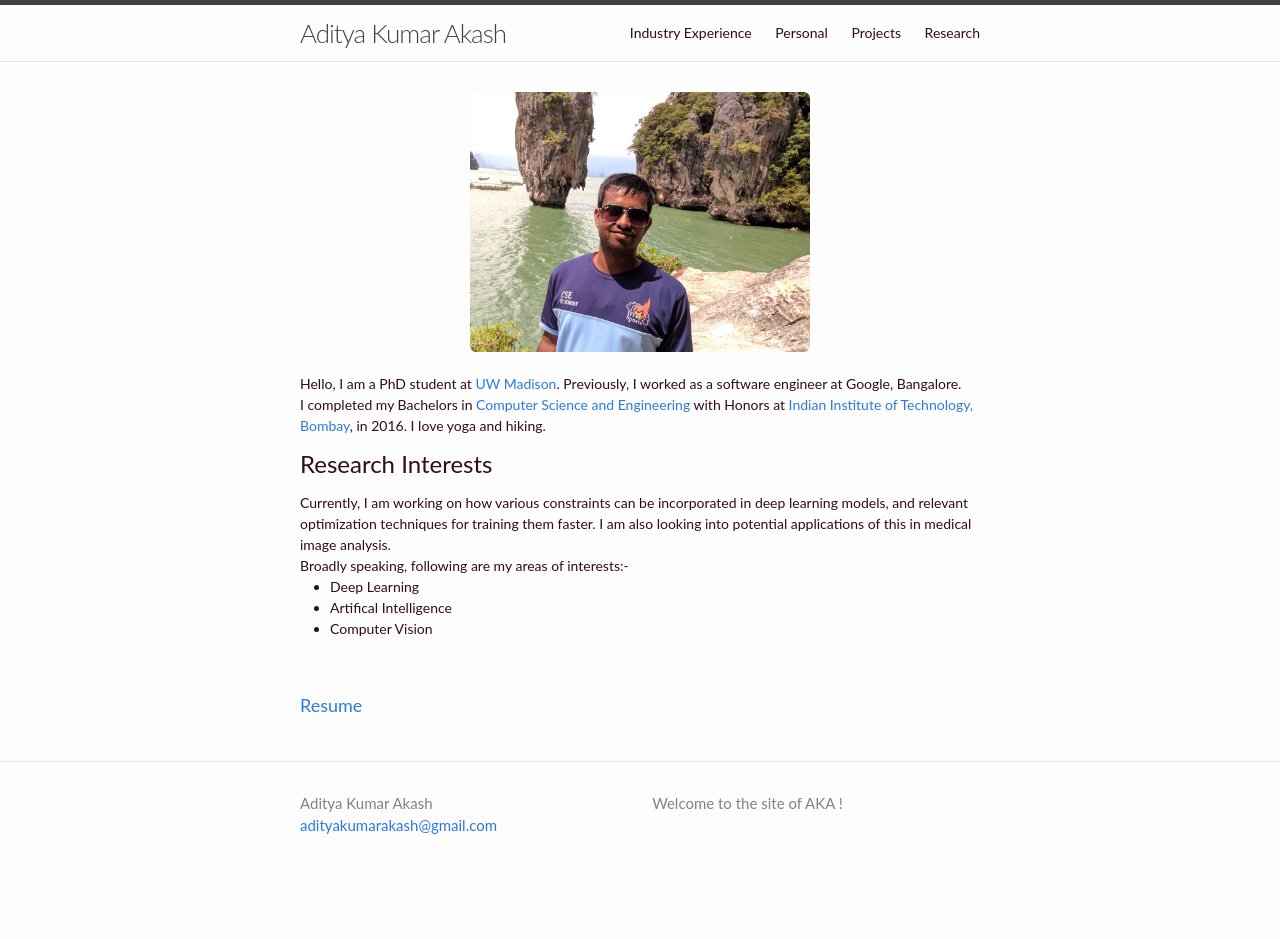
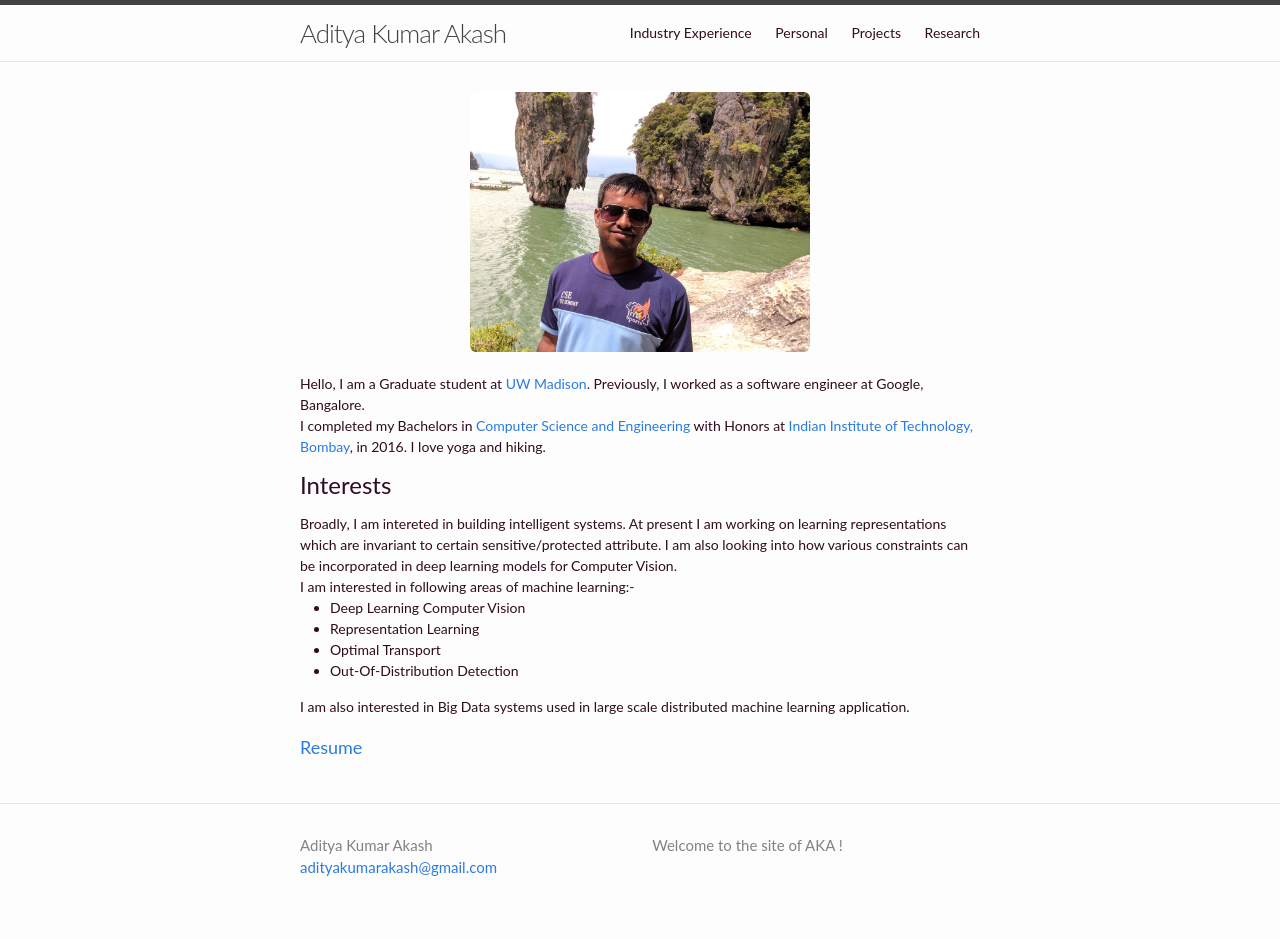
Before and after one commit to adityakumarakash/adityakumarakash.github.io, a Jekyll site: the page built from index.html, in a window 1280 px wide. Built offline with Jekyll 4.4.1, drawn with Linux system fonts in a browser that asks for light colours; before the commit the page ends 900 px from its top, so only the background shows below that.

Commit message:
Update index.html

```diff
--- a/index.html
+++ b/index.html
@@ -6,21 +6,24 @@ layout: default
                 <img src="/img/Aditya6.jpg" alt="Aditya" class="img-responsive img-rounded" style="width:50%">
         </div>
         <br>
-        <p class="Describe">Hello, I am a PhD student at <a href="https://www.cs.wisc.edu/">UW Madison</a>. Previously, I worked as a software engineer at Google, Bangalore.
+        <p class="Describe">Hello, I am a Graduate student at <a href="https://www.cs.wisc.edu/">UW Madison</a>. Previously, I worked as a software engineer at Google, Bangalore.
                 <br>
         I completed my Bachelors in <a href= "https://www.cse.iitb.ac.in/">Computer Science and Engineering</a> with Honors at <a href = "http://iitb.ac.in/">Indian Institute of Technology, Bombay</a>, in 2016.
         I love yoga and hiking.
         </p>
-        <h3> Research Interests </h3>
-        Currently, I am working on how various constraints can be incorporated in deep learning models, and
-relevant optimization techniques for training them faster. I am also looking into potential applications of this in medical image analysis.
+        <h3> Interests </h3>
+        Broadly, I am intereted in building intelligent systems. At present I am working on learning representations
+        which are invariant to certain sensitive/protected attribute.
+        I am also looking into how various constraints can be incorporated in deep learning models for Computer Vision.
         <br>
-        Broadly speaking, following are my areas of interests:-
+        I am interested in following areas of machine learning:-
                 <ul>
-                        <li>Deep Learning</li>
-                        <li>Artifical Intelligence</li>
-                        <li>Computer Vision</li>
+                        <li>Deep Learning Computer Vision</li>
+                        <li>Representation Learning</li>
+                        <li>Optimal Transport</li>
+                        <li>Out-Of-Distribution Detection</li>
                 </ul>
+        I am also interested in Big Data systems used in large scale distributed machine learning application.
         <br>
         <br>
         <h4> <a href ="/cv/Latest_Resume.pdf"> Resume </a></h4>
```
